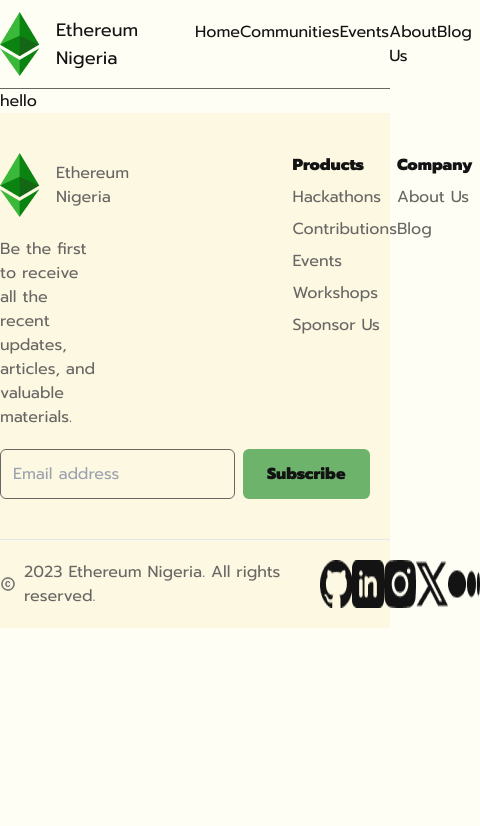
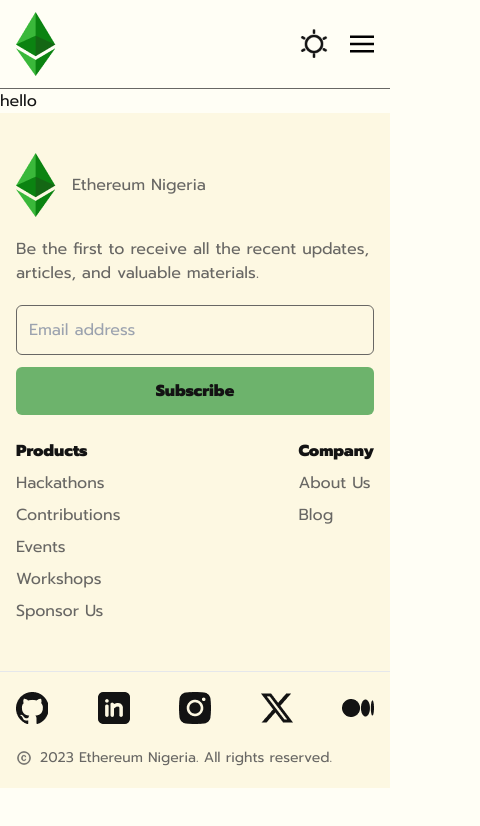
Before and after one commit to ETHNIGERIA/eth-nigeria-website, a Next.js app: page / in a window 390 px wide. Shown: the top 826 px of the page, 480 px wide, since content can reach past the window. Built offline with nearby package versions, Linux system fonts and the light colour scheme.

Commit message:
Headernav and footer commit

```diff
--- a/src/components/FooterNav.jsx
+++ b/src/components/FooterNav.jsx
@@ -4,19 +4,19 @@
 const FooterNav = () => {
   return (
     <footer className='bg-[#FDF8E2]'>
-      <div className='lg:px-32 flex py-10 justify-between'>
-        <div className='w-[25%]'>
+      <div className='lg:px-32 px-4 lg:flex py-10 justify-between'>
+        <div className='lg:w-[25%]'>
           <div className='flex'>
             <img className='w-10' src="./images/logo.png" alt="" />
             <p className='my-auto ml-4'>Ethereum Nigeria</p>
           </div>
           <p className=' my-5'>Be the first to receive all the recent updates, articles, and valuable materials.</p>
-          <div className='flex'>
-            <input type="text" className='p-3 border border-[#686764] bg-transparent rounded-md' placeholder='Email address' />
-            <button className='p-3 rounded-md bg-[#6DB36C] ml-2 font-bold px-6'>Subscribe</button>
+          <div className='lg:flex'>
+            <input type="text" className='p-3 sm:w-full border border-[#686764] bg-transparent rounded-md' placeholder='Email address' />
+            <button className='p-3 sm:mt-3 sm:w-full rounded-md bg-[#6DB36C] lg:ml-2 font-bold px-6'>Subscribe</button>
           </div>
         </div>
-        <div className='flex justify-between w-[25%]'>
+        <div className='flex sm:mt-6 justify-between lg:w-[25%]'>
           <div>
             <h4 className='font-bold'>Products</h4>
             <Link href={'/'}>
@@ -47,15 +47,16 @@
         </div>
       </div>
 
-      <div className='flex border-t lg:px-32 py-5 justify-between'>
-        <p className='flex my-auto'> <img className='w-4 h-4 my-auto mr-2' src="./images/icons/ic_outline-copyright.png" alt="" /> 2023 Ethereum Nigeria. All rights reserved.</p>
-        <div className='flex justify-between w-[20%]'>
+      <div className='lg:flex border-t lg:px-32 px-4 py-5 justify-between'>
+
+        <div className='flex justify-between lg:w-[20%] order-last'>
           <img src="./images/icons/mdi_github.png" className='w-8' alt="" />
           <img src="./images/icons/mingcute_linkedin-fill.png" className='w-8' alt="" />
           <img src="./images/icons/basil_instagram-solid.png" className='w-8' alt="" />
           <img src="./images/icons/simple-icons_x.png" className='w-8' alt="" />
           <img src="./images/icons/bi_medium.png" className='w-8' alt="" />
         </div>
+        <p className='flex my-auto sm:text-sm sm:mt-6 order-first'> <img className='w-4 h-4 my-auto mr-2' src="./images/icons/ic_outline-copyright.png" alt="" /> 2023 Ethereum Nigeria. All rights reserved.</p>
       </div>
     </footer>
   );
--- a/src/components/HeaderNav.jsx
+++ b/src/components/HeaderNav.jsx
@@ -1,15 +1,26 @@
 import Link from 'next/link';
-import React from 'react';
+import React, { useState } from 'react';
 
 const HeaderNav = () => {
+  const [open, setOpen] = useState(false)
+
+  const openNav = () => {
+    document.getElementById("mySidenav").style.width = "100%";
+    setOpen(true)
+  }
+  const closeNav = () => {
+    document.getElementById("mySidenav").style.width = "0%";
+    setOpen(false)
+  }
+
   return (
-    <header className='lg:px-20 flex justify-between py-3 border-b border-[#686764]'>
+    <header className='lg:px-20 px-4 flex justify-between py-3 border-b border-[#686764]'>
       <div className='flex'>
         <img src="./images/logo.png" alt="" />
-        <p className='my-auto ml-4 text-lg'>Ethereum Nigeria</p>
+        <p className='my-auto sm:hidden ml-4 text-lg'>Ethereum Nigeria</p>
       </div>
-      <div className='w-[50%] flex justify-between'>
-        <div className='my-auto flex justify-evenly w-full'>
+      <div className='lg:w-[50%] flex justify-between'>
+        <div className='my-auto  lg:flex hidden justify-evenly w-full'>
           <Link href={'/'} >
             <p className='my-auto text-base'>Home</p>
           </Link>
@@ -30,8 +41,36 @@
             <p className='my-auto text-base'>Blog</p>
           </Link>
         </div>
-        <div className='my-auto ml-8'>
-          <img className='w-10 my-auto' src="./images/sun.png" alt="" />
+        <div className='my-auto ml-8 flex '>
+          <img className='lg:w-10 w-8 my-auto cursor-pointer' src="./images/sun.png" alt="" />
+
+          <img onClick={() => openNav()} src="./images/icons/icons8-hamburger.svg" className='w-6 ml-5 cursor-pointer lg:hidden block my-auto' alt="" />
+        </div>
+
+        <div id="mySidenav" className='sidenav'>
+          <div className="w-[90%] mx-auto">
+            <p onClick={() => closeNav()} className="float-right text-4xl cursor-pointer">&times;</p>
+            <div className="pt-20"></div>
+            <Link href={'/'} >
+              <p className='my-5 text-base'>Home</p>
+            </Link>
+
+            <Link href={'/'} >
+              <p className='my-5 text-base'>Communities</p>
+            </Link>
+
+            <Link href={'/'} >
+              <p className='my-5 text-base'>Events</p>
+            </Link>
+
+            <Link href={'/'} >
+              <p className='my-5 text-base'>About Us</p>
+            </Link>
+
+            <Link href={'/'} >
+              <p className='my-5 text-base'>Blog</p>
+            </Link>
+          </div>
         </div>
       </div>
     </header>
--- a/src/styles/globals.css
+++ b/src/styles/globals.css
@@ -10,6 +10,89 @@
   color: #131313;
 }
 
-footer p{
+footer p {
   color: #686764;
 }
+
+.sidenav {
+  height: 100%;
+  /* 100% Full-height */
+  width: 0;
+  /* 0 width - change this with JavaScript */
+  position: fixed;
+  /* Stay in place */
+  z-index: 100;
+  /* Stay on top */
+  top: 0;
+  /* Stay at the top */
+  left: 0;
+  background-color: #0B8311;
+  color: #FDF8E2;
+  /* Black*/
+  overflow-x: hidden;
+  /* Disable horizontal scroll */
+  padding-top: 60px;
+  /* Place content 60px from the top */
+  transition: 0.5s;
+  /* 0.5 second transition effect to slide in the sidenav */
+}
+
+/* The navigation menu links */
+/* .sidenav a {
+  padding: 8px 8px 8px 32px;
+  text-decoration: none;
+  font-size: 25px;
+  color: #818181;
+  display: block;
+  transition: 0.3s;
+} */
+
+/* When you mouse over the navigation links, change their color */
+.sidenav a:hover {
+  color: #f1f1f1;
+}
+
+/* Position and style the close button (top right corner) */
+.sidenav .closebtn {
+  font-size: 50px;
+  color: white;
+}
+
+/* Style page content - use this if you want to push the page content to the right when you open the side navigation */
+main {
+  transition: margin-left 0.5s;
+}
+
+.line {
+  height: 1px;
+}
+
+@media (max-width: 500px) {
+  .sidenav {
+    padding-top: 30px;
+  }
+}
+
+/* On smaller screens, where height is less than 450px, change the style of the sidenav (less padding and a smaller font size) */
+@media screen and (max-height: 450px) {
+  .sidenav {
+    padding-top: 15px;
+  }
+
+  /* .sidenav a {
+    font-size: 18px;
+  } */
+}
+
+@media (max-width: 600px) {
+  .line {
+    display: none;
+  }
+}
+
+
+input:focus,
+button:focus,
+textarea:focus {
+  outline: none;
+}
--- a/tailwind.config.js
+++ b/tailwind.config.js
@@ -7,11 +7,13 @@
   ],
   theme: {
     extend: {
-      backgroundImage: {
-        'gradient-radial': 'radial-gradient(var(--tw-gradient-stops))',
-        'gradient-conic':
-          'conic-gradient(from 180deg at 50% 50%, var(--tw-gradient-stops))',
-      },
+
+    },
+    screens: {
+      sm: { max: "700px" },
+      md: "700px",
+      lg: "1024px",
+      xl: "1280px",
     },
   },
   plugins: [],
```
Also changed, not shown: public/images/icons/icons8-hamburger.svg (added).
